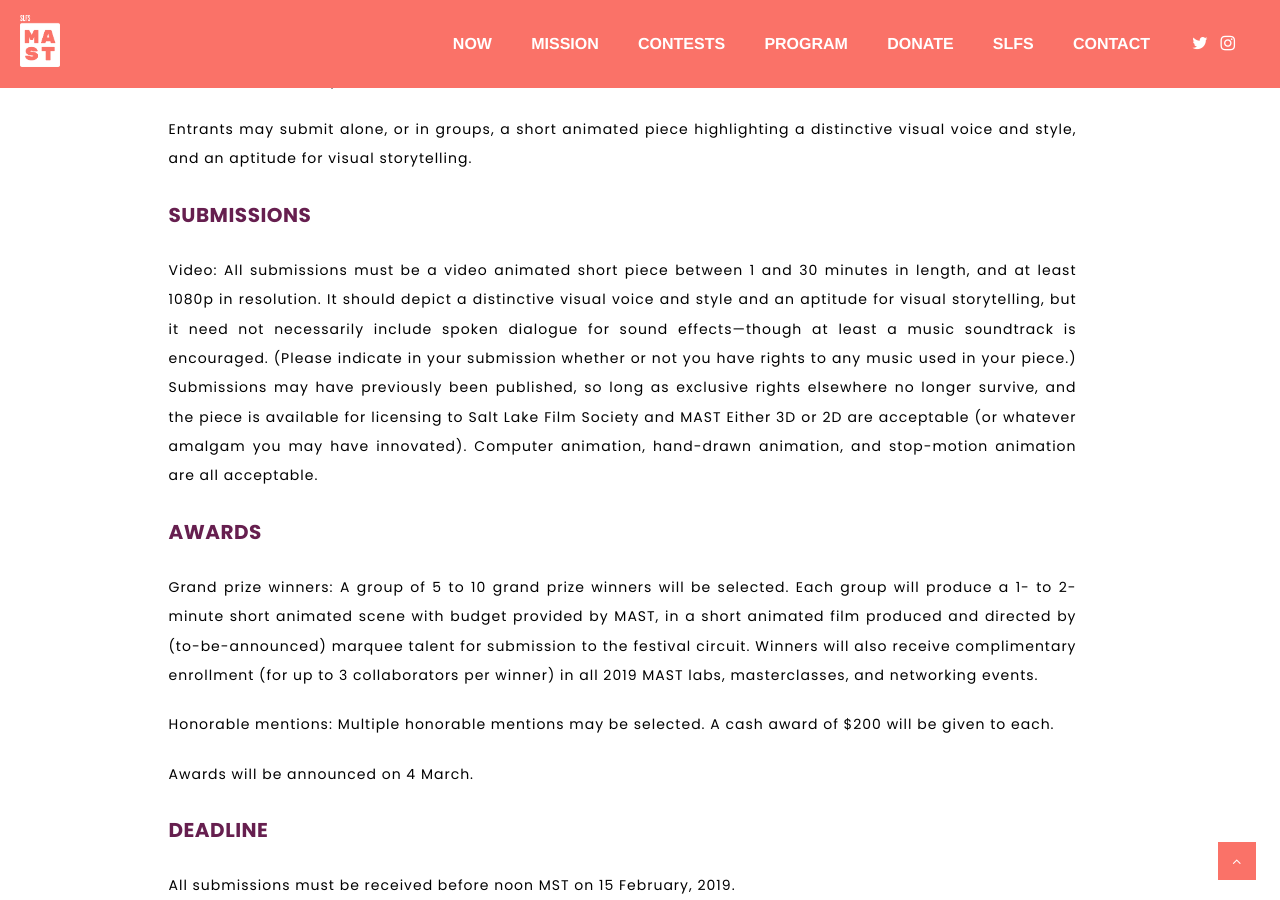
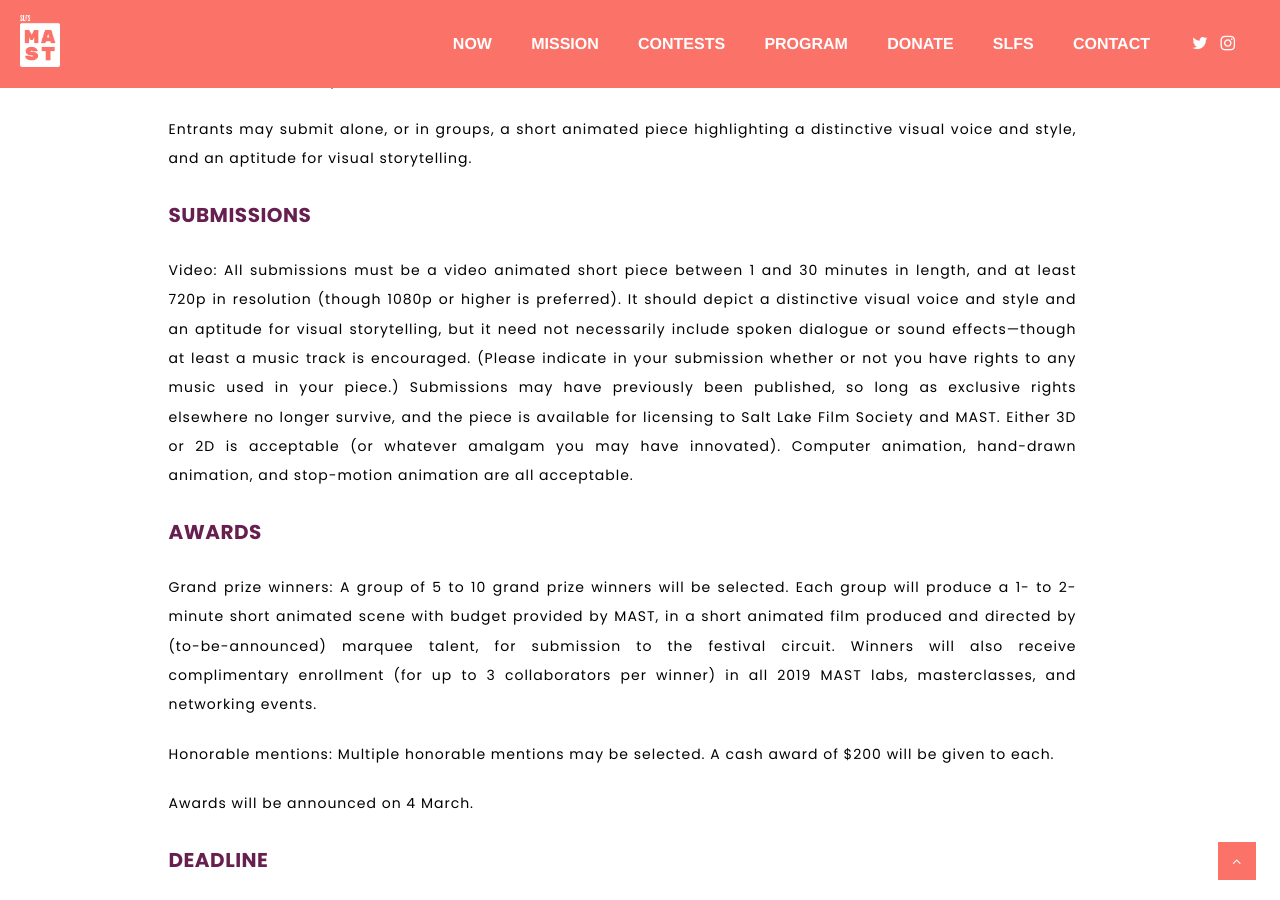
Before and after one commit to MilesRomney/MastMedia, a Jekyll site: the page built from _posts/2018-12-17-voices-seen-contest-2019.md, in a window 1280 px wide and 900 px high, scrolled down 651 px. Built offline with Jekyll 4.4.1, drawn with Linux system fonts in a browser that asks for light colours; some web fonts are replaced.

Commit message:
Minor updates to the Voices Seen contest announcement.

```diff
--- a/_posts/2018-12-17-voices-seen-contest-2019.md
+++ b/_posts/2018-12-17-voices-seen-contest-2019.md
@@ -21,11 +21,11 @@ Entrants may submit alone, or in groups, a short animated piece highlighting a d
 
 # Submissions
 
-Video: All submissions must be a video animated short piece between 1 and 30 minutes in length, and at least 1080p in resolution. It should depict a distinctive visual voice and style and an aptitude for visual storytelling, but it need not necessarily include spoken dialogue for sound effects—though at least a music soundtrack is encouraged. (Please indicate in your submission whether or not you have rights to any music used in your piece.) Submissions may have previously been published, so long as exclusive rights elsewhere no longer survive, and the piece is available for licensing to Salt Lake Film Society and MAST Either 3D or 2D are acceptable (or whatever amalgam you may have innovated). Computer animation, hand-drawn animation, and stop-motion animation are all acceptable.
+Video: All submissions must be a video animated short piece between 1 and 30 minutes in length, and at least 720p in resolution (though 1080p or higher is preferred). It should depict a distinctive visual voice and style and an aptitude for visual storytelling, but it need not necessarily include spoken dialogue or sound effects—though at least a music track is encouraged. (Please indicate in your submission whether or not you have rights to any music used in your piece.) Submissions may have previously been published, so long as exclusive rights elsewhere no longer survive, and the piece is available for licensing to Salt Lake Film Society and MAST. Either 3D or 2D is acceptable (or whatever amalgam you may have innovated). Computer animation, hand-drawn animation, and stop-motion animation are all acceptable.
 
 # Awards
 
-Grand prize winners: A group of 5 to 10 grand prize winners will be selected. Each group will produce a 1- to 2-minute short animated scene with budget provided by MAST, in a short animated film produced and directed by (to-be-announced) marquee talent for submission to the festival circuit. Winners will also receive complimentary enrollment (for up to 3 collaborators per winner) in all 2019 MAST labs, masterclasses, and networking events.
+Grand prize winners: A group of 5 to 10 grand prize winners will be selected. Each group will produce a 1- to 2-minute short animated scene with budget provided by MAST, in a short animated film produced and directed by (to-be-announced) marquee talent, for submission to the festival circuit. Winners will also receive complimentary enrollment (for up to 3 collaborators per winner) in all 2019 MAST labs, masterclasses, and networking events.
 
 Honorable mentions: Multiple honorable mentions may be selected. A cash award of $200 will be given to each.
 
```
